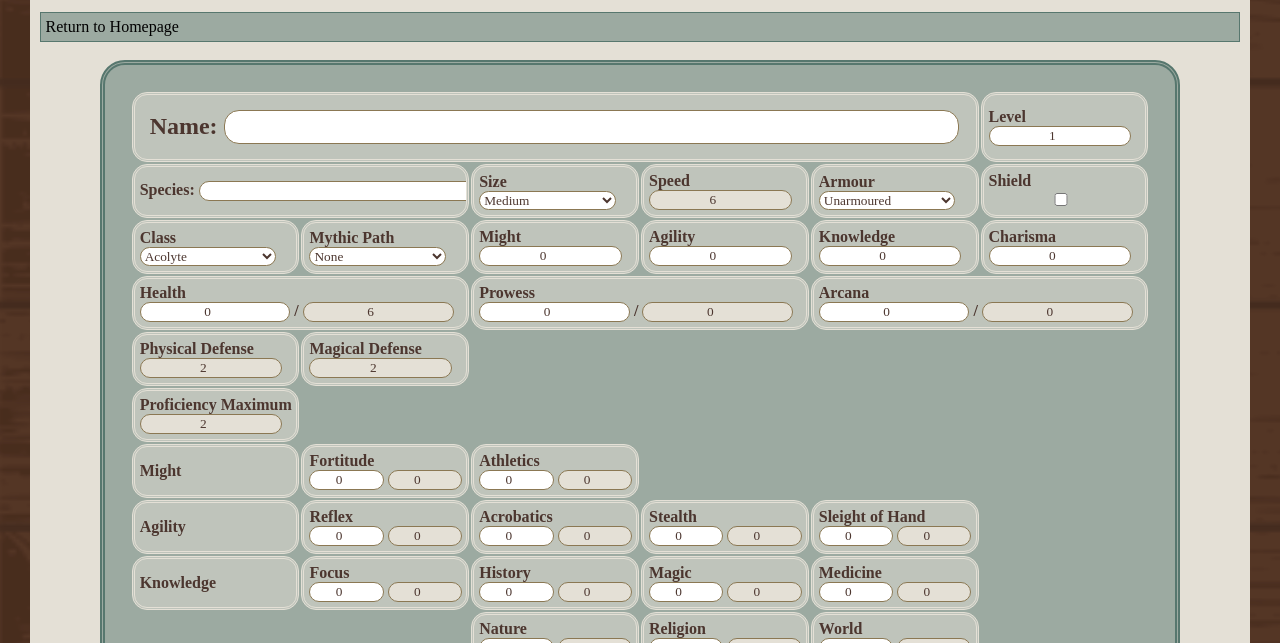
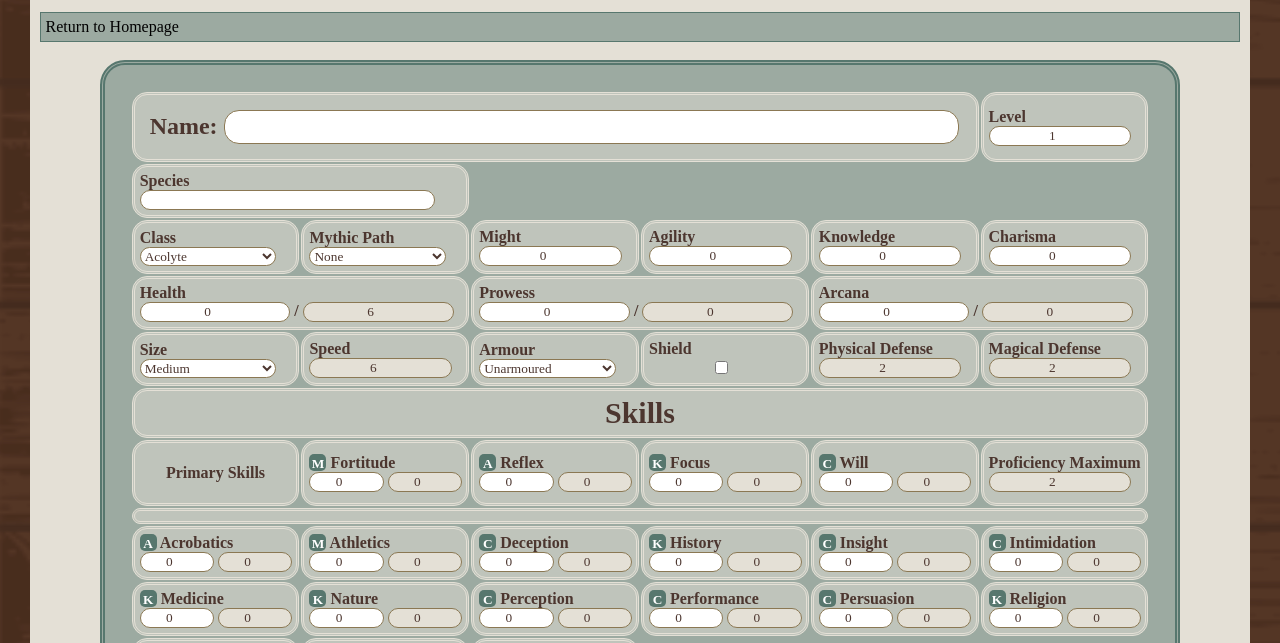
Before and after one commit to notahumanhand/notahumanhand.github.io, a plain HTML site: page sheet.html in a window 1280 px wide. Shown: the part 143-786 px from the top of the page. Drawn offline with Linux system fonts and the light colour scheme; a web font is replaced by a local one.

Commit message:
changed sheet/skill layout

```diff
--- a/mythmaven.css
+++ b/mythmaven.css
@@ -290,6 +290,26 @@ td.section {
     overflow: hidden;
     white-space: nowrap;
 }
+td small {
+    display: inline-block;
+    background: var(--primary);
+    color: var(--fill);
+    border-radius: 5px;
+    padding: 2px;
+    width: 13px;
+    height: 13px;
+    text-align: center;
+}
+@media (max-width: 600px) {
+    td small {
+        display: none;
+    }
+}
+.separator {
+    font-family: 'Cormorant SC';
+    font-size: 30px;
+    text-align: center;
+}
 .theme-select {
     background: var(--t-primary);
     display: block;
--- a/sheet.html
+++ b/sheet.html
@@ -54,36 +54,8 @@
                 </tr>
                 <tr>
                     <td colspan="2" class="section">
-                        <label for="species">Species: </label><input type="text" id="species" name="species" class="fillable" onchange="update()">
-                    </td>
-                    <td class="section">
-                        <label for="size">Size</label><br>
-                        <select name="size" id="size" class="size fillable" onchange="update()">
-                            <option value="medium">Medium</option>
-                            <option value="small">Small</option>
-                            <option value="large">Large</option>
-                        </select>
-                    </td>
-                    <td class="section">
-                        <label for="speed">Speed</label><br>
-                        <input type="number" id="speed" name="speed" placeholder="6" value="6" class="calculated" readonly>
-                    </td>
-                    <td class="section">
-                        <label for="armour">Armour</label><br>
-                        <select name="armour" id="armour" class="armour fillable" onchange="update()">
-                            <option value="unarmoured">Unarmoured</option>
-                            <option value="light-armour">Light Armour</option>
-                            <option value="medium-armour">Medium Armour</option>
-                            <option value="heavy-armour">Heavy Armour</option>
-                            <option value="light-robes">Light Robes</option>
-                            <option value="medium-robes">Medium Robes</option>
-                            <option value="heavy-robes">Heavy Robes</option>
-                            <option value="hybrid-armour">Hybrid Armour</option>
-                        </select>
-                    </td>
-                    <td class="section">
-                        <label for="shield">Shield</label><br>
-                        <input type="checkbox" id="shield" name="shield" value="1" onchange="update()">
+                        <label for="species">Species</label><br>
+                        <input type="text" id="species" name="species" class="fillable" onchange="update()">
                     </td>
                 </tr>
                 <tr>
@@ -144,6 +116,35 @@
                 </tr>
                 <tr>
                     <td class="section">
+                        <label for="size">Size</label><br>
+                        <select name="size" id="size" class="size fillable" onchange="update()">
+                            <option value="medium">Medium</option>
+                            <option value="small">Small</option>
+                            <option value="large">Large</option>
+                        </select>
+                    </td>
+                    <td class="section">
+                        <label for="speed">Speed</label><br>
+                        <input type="number" id="speed" name="speed" placeholder="6" value="6" class="calculated" readonly>
+                    </td>
+                    <td class="section">
+                        <label for="armour">Armour</label><br>
+                        <select name="armour" id="armour" class="armour fillable" onchange="update()">
+                            <option value="unarmoured">Unarmoured</option>
+                            <option value="light-armour">Light Armour</option>
+                            <option value="medium-armour">Medium Armour</option>
+                            <option value="heavy-armour">Heavy Armour</option>
+                            <option value="light-robes">Light Robes</option>
+                            <option value="medium-robes">Medium Robes</option>
+                            <option value="heavy-robes">Heavy Robes</option>
+                            <option value="hybrid-armour">Hybrid Armour</option>
+                        </select>
+                    </td>
+                    <td class="section">
+                        <label for="shield">Shield</label><br>
+                        <input type="checkbox" id="shield" name="shield" value="1" onchange="update()">
+                    </td>
+                    <td class="section">
                         <label for="physical-defense">Physical Defense</label><br>
                         <input type="number" id="physical-defense" name="physical-defense" placeholder="2" value="2" class="calculated" readonly>
                     </td>
@@ -153,129 +154,119 @@
                     </td>
                 </tr>
                 <tr>
+                    <td class="section separator" colspan="6">Skills</td>
+                </tr>
+                <tr>
+                    <td class="section">
+                        <p style="text-align: center;">Primary Skills</p>
+                    </td>
+                    <td class="section">
+                        <label for="fortitude"><small>M</small> Fortitude</label><br>
+                        <input type="number" min="0" max="7" id="fortitude" name="fortitude" placeholder="0" value="0" class="fillable thin skill" onchange="update()">
+                        <input type="number" id="fortitude-total" name="fortitude-total" placeholder="0" value="0" class="calculated thin" readonly>
+                    </td>
+                    <td class="section">
+                        <label for="reflex"><small>A</small> Reflex</label><br>
+                        <input type="number" min="0" max="7" id="reflex" name="reflex" placeholder="0" value="0" class="fillable thin skill" onchange="update()">
+                        <input type="number" id="reflex-total" name="reflex-total" placeholder="0" value="0" class="calculated thin" readonly>
+                    </td>
+                    <td class="section">
+                        <label for="focus"><small>K</small> Focus</label><br>
+                        <input type="number" min="0" max="7" id="focus" name="focus" placeholder="0" value="0" class="fillable thin skill" onchange="update()">
+                        <input type="number" id="focus-total" name="focus-total" placeholder="0" value="0" class="calculated thin" readonly>
+                    </td>
+                    <td class="section">
+                        <label for="will"><small>C</small> Will</label><br>
+                        <input type="number" min="0" max="7" id="will" name="will" placeholder="0" value="0" class="fillable thin skill" onchange="update()">
+                        <input type="number" id="will-total" name="will-total" placeholder="0" value="0" class="calculated thin" readonly>
+                    </td>
                     <td class="section">
                         <label for="prof">Proficiency Maximum</label><br>
                         <input type="number" id="prof" name="prof" placeholder="2" value="2" class="calculated" readonly>
                     </td>
                 </tr>
                 <tr>
-                    <td class="section">Might</td>
-                    <td class="section">
-                        <label for="fortitude">Fortitude</label><br>
-                        <input type="number" min="0" max="7" id="fortitude" name="fortitude" placeholder="0" value="0" class="fillable thin skill" onchange="update()">
-                        <input type="number" id="fortitude-total" name="fortitude-total" placeholder="0" value="0" class="calculated thin" readonly>
-                    </td>
-                    <td class="section">
-                        <label for="athletics">Athletics</label><br>
-                        <input type="number" min="0" id="athletics" name="athletics" placeholder="0" value="0" class="fillable thin skill" onchange="update()">
-                        <input type="number" id="athletics-total" name="athletics-total" placeholder="0" value="0" class="calculated thin" readonly>
-                    </td>
+                    <td class="section" colspan="6"></td>
                 </tr>
                 <tr>
-                    <td class="section">Agility</td>
                     <td class="section">
-                        <label for="reflex">Reflex</label><br>
-                        <input type="number" min="0" max="7" id="reflex" name="reflex" placeholder="0" value="0" class="fillable thin skill" onchange="update()">
-                        <input type="number" id="reflex-total" name="reflex-total" placeholder="0" value="0" class="calculated thin" readonly>
-                    </td>
-                    <td class="section">
-                        <label for="acrobatics">Acrobatics</label><br>
+                        <label for="acrobatics"><small>A</small> Acrobatics</label><br>
                         <input type="number" min="0" max="7" id="acrobatics" name="acrobatics" placeholder="0" value="0" class="fillable thin skill" onchange="update()">
                         <input type="number" id="acrobatics-total" name="acrobatics-total" placeholder="0" value="0" class="calculated thin" readonly>
                     </td>
                     <td class="section">
-                        <label for="stealth">Stealth</label><br>
-                        <input type="number" min="0" max="7" id="stealth" name="stealth" placeholder="0" value="0" class="fillable thin skill" onchange="update()">
-                        <input type="number" id="stealth-total" name="stealth-total" placeholder="0" value="0" class="calculated thin" readonly>
+                        <label for="athletics"><small>M</small> Athletics</label><br>
+                        <input type="number" min="0" id="athletics" name="athletics" placeholder="0" value="0" class="fillable thin skill" onchange="update()">
+                        <input type="number" id="athletics-total" name="athletics-total" placeholder="0" value="0" class="calculated thin" readonly>
                     </td>
                     <td class="section">
-                        <label for="sleight">Sleight of Hand</label><br>
-                        <input type="number" min="0" max="7" id="sleight" name="sleight" placeholder="0" value="0" class="fillable thin skill" onchange="update()">
-                        <input type="number" id="sleight-total" name="sleight-total" placeholder="0" value="0" class="calculated thin" readonly>
-                    </td>
-                </tr>
-                <tr>
-                    <td class="section">Knowledge</td>
-                    <td class="section">
-                        <label for="focus">Focus</label><br>
-                        <input type="number" min="0" max="7" id="focus" name="focus" placeholder="0" value="0" class="fillable thin skill" onchange="update()">
-                        <input type="number" id="focus-total" name="focus-total" placeholder="0" value="0" class="calculated thin" readonly>
+                        <label for="deception"><small>C</small> Deception</label><br>
+                        <input type="number" min="0" max="7" id="deception" name="deception" placeholder="0" value="0" class="fillable thin skill" onchange="update()">
+                        <input type="number" id="deception-total" name="deception-total" placeholder="0" value="0" class="calculated thin" readonly>
                     </td>
                     <td class="section">
-                        <label for="history">History</label><br>
+                        <label for="history"><small>K</small> History</label><br>
                         <input type="number" min="0" max="7" id="history" name="history" placeholder="0" value="0" class="fillable thin skill" onchange="update()">
                         <input type="number" id="history-total" name="history-total" placeholder="0" value="0" class="calculated thin" readonly>
                     </td>
                     <td class="section">
-                        <label for="magic">Magic</label><br>
-                        <input type="number" min="0" max="7" id="magic" name="magic" placeholder="0" value="0" class="fillable thin skill" onchange="update()">
-                        <input type="number" id="magic-total" name="magic-total" placeholder="0" value="0" class="calculated thin" readonly>
-                    </td>
-                    <td class="section">
-                        <label for="medicine">Medicine</label><br>
-                        <input type="number" min="0" max="7" id="medicine" name="medicine" placeholder="0" value="0" class="fillable thin skill" onchange="update()">
-                        <input type="number" id="medicine-total" name="medicine-total" placeholder="0" value="0" class="calculated thin" readonly>
-                    </td>
-                </tr>
-                <tr>
-                    <td></td>
-                    <td></td>
-                    <td class="section">
-                        <label for="nature">Nature</label><br>
-                        <input type="number" min="0" max="7" id="nature" name="nature" placeholder="0" value="0" class="fillable thin skill" onchange="update()">
-                        <input type="number" id="nature-total" name="nature-total" placeholder="0" value="0" class="calculated thin" readonly>
-                    </td>
-                    <td class="section">
-                        <label for="religion">Religion</label><br>
-                        <input type="number" min="0" max="7" id="religion" name="religion" placeholder="0" value="0" class="fillable thin skill" onchange="update()">
-                        <input type="number" id="religion-total" name="religion-total" placeholder="0" value="0" class="calculated thin" readonly>
-                    </td>
-                    <td class="section">
-                        <label for="world">World</label><br>
-                        <input type="number" min="0" max="7" id="world" name="world" placeholder="0" value="0" class="fillable thin skill" onchange="update()">
-                        <input type="number" id="world-total" name="world-total" placeholder="0" value="0" class="calculated thin" readonly>
-                    </td>
-                </tr>
-                <tr>
-                    <td class="section">Charisma</td>
-                    <td class="section">
-                        <label for="will">Will</label><br>
-                        <input type="number" min="0" max="7" id="will" name="will" placeholder="0" value="0" class="fillable thin skill" onchange="update()">
-                        <input type="number" id="will-total" name="will-total" placeholder="0" value="0" class="calculated thin" readonly>
-                    </td>
-                    <td class="section">
-                        <label for="deception">Deception</label><br>
-                        <input type="number" min="0" max="7" id="deception" name="deception" placeholder="0" value="0" class="fillable thin skill" onchange="update()">
-                        <input type="number" id="deception-total" name="deception-total" placeholder="0" value="0" class="calculated thin" readonly>
-                    </td>
-                    <td class="section">
-                        <label for="insight">Insight</label><br>
+                        <label for="insight"><small>C</small> Insight</label><br>
                         <input type="number" min="0" max="7" id="insight" name="insight" placeholder="0" value="0" class="fillable thin skill" onchange="update()">
                         <input type="number" id="insight-total" name="insight-total" placeholder="0" value="0" class="calculated thin" readonly>
                     </td>
                     <td class="section">
-                        <label for="intimidation">Intimidation</label><br>
+                        <label for="intimidation"><small>C</small> Intimidation</label><br>
                         <input type="number" min="0" max="7" id="intimidation" name="intimidation" placeholder="0" value="0" class="fillable thin skill" onchange="update()">
                         <input type="number" id="intimidation-total" name="intimidation-total" placeholder="0" value="0" class="calculated thin" readonly>
                     </td>
                 </tr>
                 <tr>
-                    <td></td>
-                    <td></td>
                     <td class="section">
-                        <label for="perception">Perception</label><br>
+                        <label for="medicine"><small>K</small> Medicine</label><br>
+                        <input type="number" min="0" max="7" id="medicine" name="medicine" placeholder="0" value="0" class="fillable thin skill" onchange="update()">
+                        <input type="number" id="medicine-total" name="medicine-total" placeholder="0" value="0" class="calculated thin" readonly>
+                    </td>
+                    <td class="section">
+                        <label for="nature"><small>K</small> Nature</label><br>
+                        <input type="number" min="0" max="7" id="nature" name="nature" placeholder="0" value="0" class="fillable thin skill" onchange="update()">
+                        <input type="number" id="nature-total" name="nature-total" placeholder="0" value="0" class="calculated thin" readonly>
+                    </td>
+                    <td class="section">
+                        <label for="perception"><small>C</small> Perception</label><br>
                         <input type="number" min="0" max="7" id="perception" name="perception" placeholder="0" value="0" class="fillable thin skill" onchange="update()">
                         <input type="number" id="perception-total" name="perception-total" placeholder="0" value="0" class="calculated thin" readonly>
                     </td>
                     <td class="section">
-                        <label for="performance">Performance</label><br>
+                        <label for="performance"><small>C</small> Performance</label><br>
                         <input type="number" min="0" max="7" id="performance" name="performance" placeholder="0" value="0" class="fillable thin skill" onchange="update()">
                         <input type="number" id="performance-total" name="performance-total" placeholder="0" value="0" class="calculated thin" readonly>
                     </td>
                     <td class="section">
-                        <label for="persuasion">Persuasion</label><br>
+                        <label for="persuasion"><small>C</small> Persuasion</label><br>
                         <input type="number" min="0" max="7" id="persuasion" name="persuasion" placeholder="0" value="0" class="fillable thin skill" onchange="update()">
                         <input type="number" id="persuasion-total" name="persuasion-total" placeholder="0" value="0" class="calculated thin" readonly>
+                    </td>
+                    <td class="section">
+                        <label for="religion"><small>K</small> Religion</label><br>
+                        <input type="number" min="0" max="7" id="religion" name="religion" placeholder="0" value="0" class="fillable thin skill" onchange="update()">
+                        <input type="number" id="religion-total" name="religion-total" placeholder="0" value="0" class="calculated thin" readonly>
+                    </td>
+                </tr>
+                <tr>
+                    <td class="section">
+                        <label for="stealth"><small>A</small> Stealth</label><br>
+                        <input type="number" min="0" max="7" id="stealth" name="stealth" placeholder="0" value="0" class="fillable thin skill" onchange="update()">
+                        <input type="number" id="stealth-total" name="stealth-total" placeholder="0" value="0" class="calculated thin" readonly>
+                    </td>
+                    <td class="section">
+                        <label for="sleight"><small>A</small> Sleight of Hand</label><br>
+                        <input type="number" min="0" max="7" id="sleight" name="sleight" placeholder="0" value="0" class="fillable thin skill" onchange="update()">
+                        <input type="number" id="sleight-total" name="sleight-total" placeholder="0" value="0" class="calculated thin" readonly>
+                    </td>
+                    <td class="section">
+                        <label for="world"><small>K</small> World</label><br>
+                        <input type="number" min="0" max="7" id="world" name="world" placeholder="0" value="0" class="fillable thin skill" onchange="update()">
+                        <input type="number" id="world-total" name="world-total" placeholder="0" value="0" class="calculated thin" readonly>
                     </td>
                 </tr>
             </table>
```
